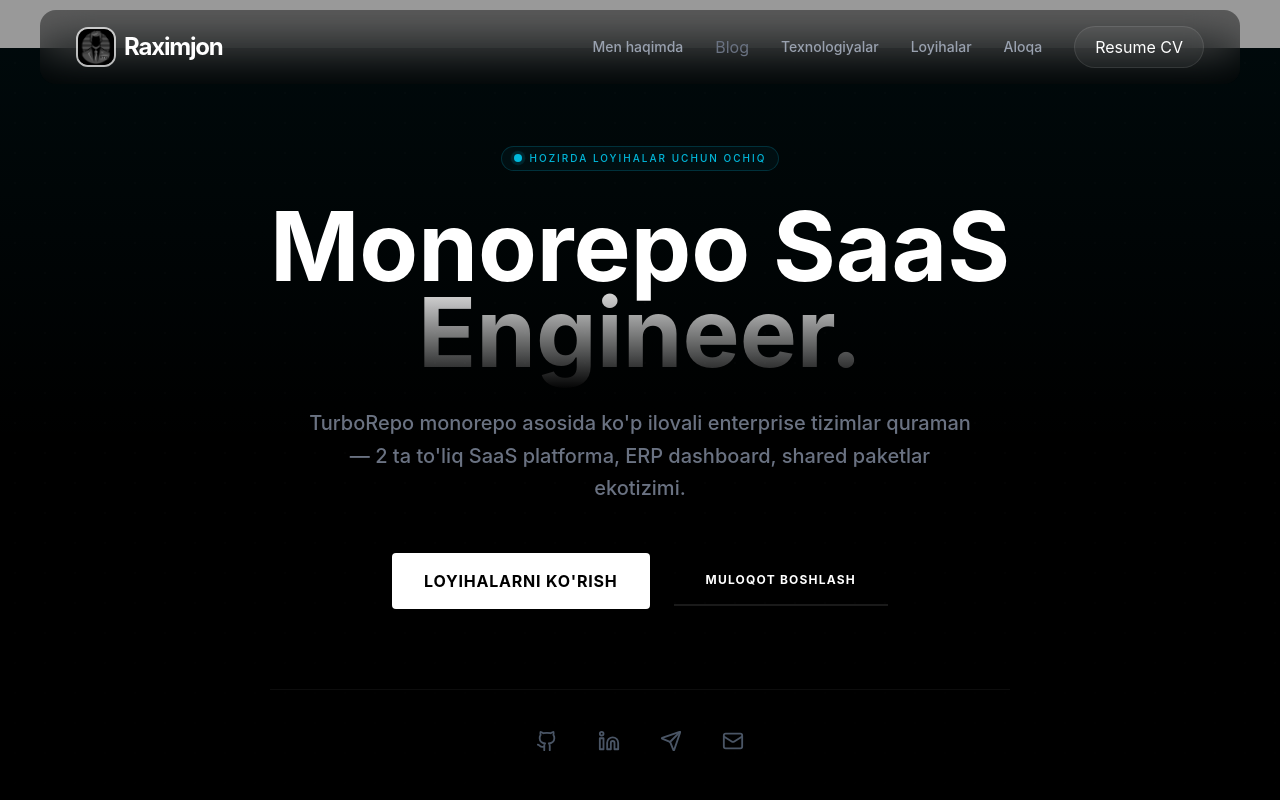
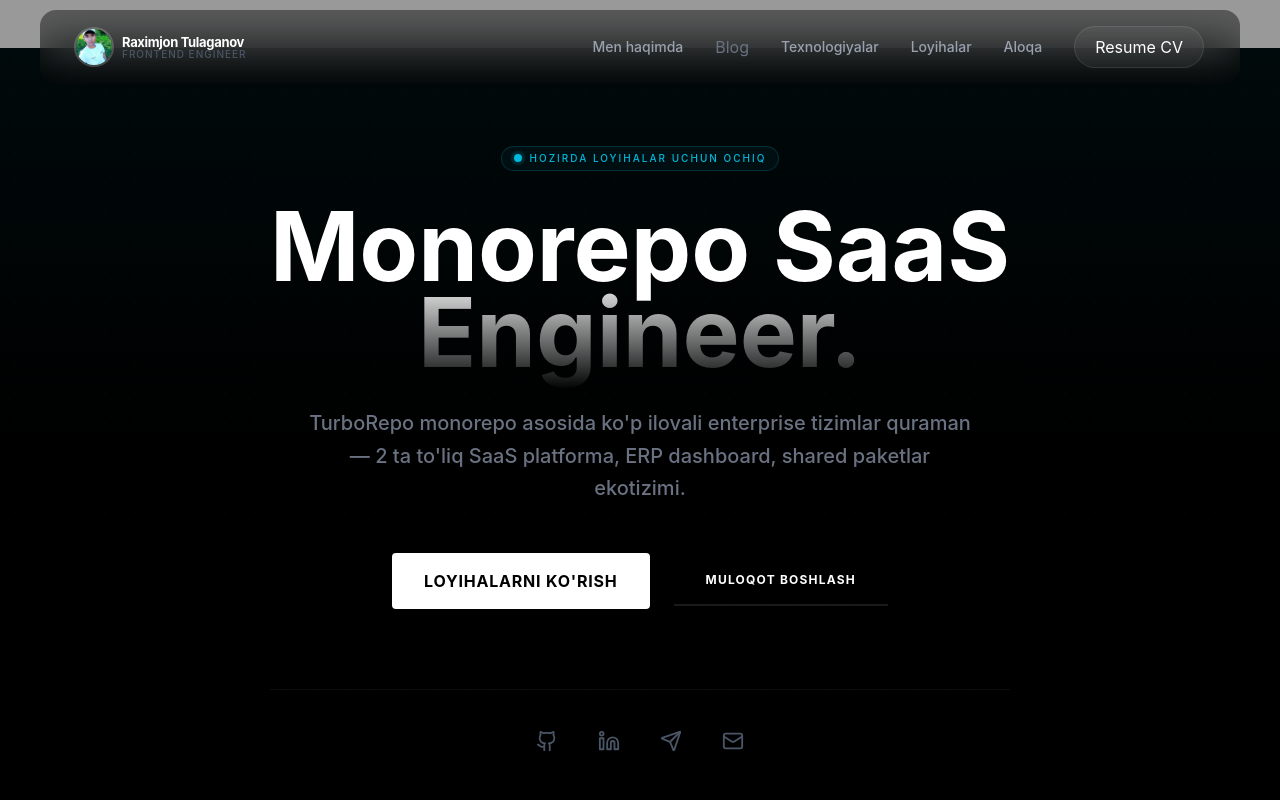
Before and after one commit to rax1mjon/RaximjonTulaganov, a React (Vite) app: page / in a window 1280 px wide. Shown: the top 800 px of the page. Built offline with nearby package versions, Linux system fonts and the light colour scheme.

Commit message:
feat: replace logo with profile avatar, update header title
- Add avatar.jpg (profile photo) to assets
- Replace square RTB logo with circular avatar photo
- Show full name "Raximjon Tulaganov" + "Frontend Engineer" subtitle
- Hover: cyan ring on avatar, name color transition

```diff
--- a/src/Components/Header/Header.jsx
+++ b/src/Components/Header/Header.jsx
@@ -3,7 +3,7 @@ import { Menu, X, Code2, Layers, Briefcase, Mail } from "lucide-react";
 import { Link, useLocation } from "react-router-dom";
 import { IdCardLanyard } from "lucide-react";
 import { HashLink } from "react-router-hash-link";
-import { RTB } from "../../assets";
+import { Avatar } from "../../assets";
 
 const Header = () => {
   const [isOpen, setIsOpen] = useState(false);
@@ -85,21 +85,24 @@ const Header = () => {
         <div className="max-w-6xl mx-auto gap-3 px-3 flex justify-between items-center">
           <Link
             to="/"
-            className="text-2xl font-bold tracking-tighter flex items-center gap-2 group"
+            className="text-2xl font-bold tracking-tighter flex items-center gap-2.5 group"
           >
-            <div className="w-10 h-10 border-2 border-white/70 rounded-xl flex items-center justify-center group-hover:shadow-[0_0_15px_rgba(6,182,212,0.8)] transition-shadow overflow-hidden">
-              <span className="text-black text-xs font-bold">
-                <img
-                  src={RTB}
-                  alt="logotive"
-                  loading="lazy"
-                  className="w-full h-full object-cover"
-                />
+            <div className="w-9 h-9 rounded-full ring-2 ring-white/20 group-hover:ring-cyan-400/60 transition-all duration-300 overflow-hidden shrink-0">
+              <img
+                src={Avatar}
+                alt="Raximjon Tulaganov"
+                loading="lazy"
+                className="w-full h-full object-cover object-top"
+              />
+            </div>
+            <div className="flex flex-col leading-none">
+              <span className="text-[13px] font-bold text-white group-hover:text-cyan-400 transition-colors tracking-tight">
+                Raximjon Tulaganov
+              </span>
+              <span className="text-[10px] text-gray-600 font-medium tracking-widest uppercase">
+                Frontend Engineer
               </span>
             </div>
-            <span className="text-white group-hover:text-cyan-400 transition-colors">
-              Raximjon
-            </span>
           </Link>
           <nav>
             {/* Desktop Menu */}
--- a/src/assets/index.js
+++ b/src/assets/index.js
@@ -1 +1,2 @@
 export { default as RTB } from "./RTB.jpg";
+export { default as Avatar } from "./avatar.jpg";
```
Also changed, not shown: src/assets/avatar.jpg (added).
